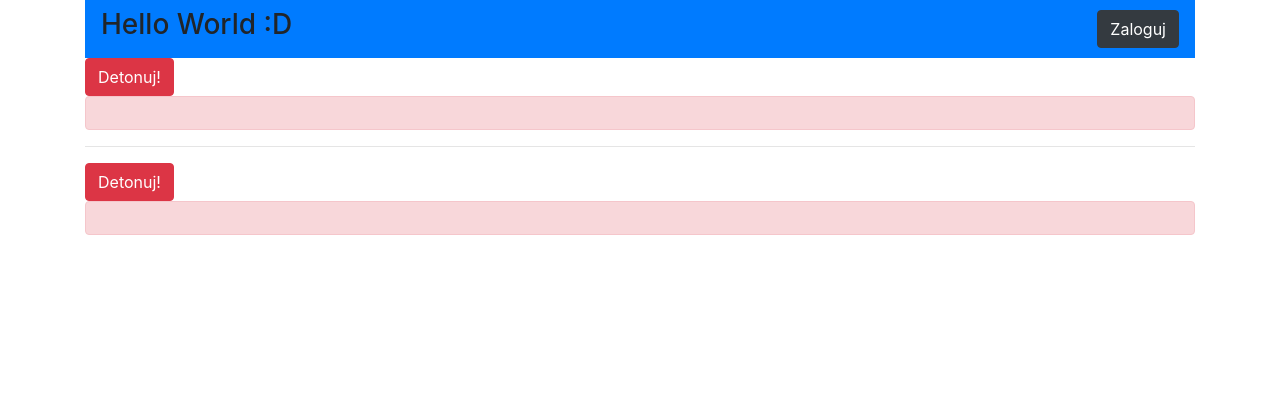
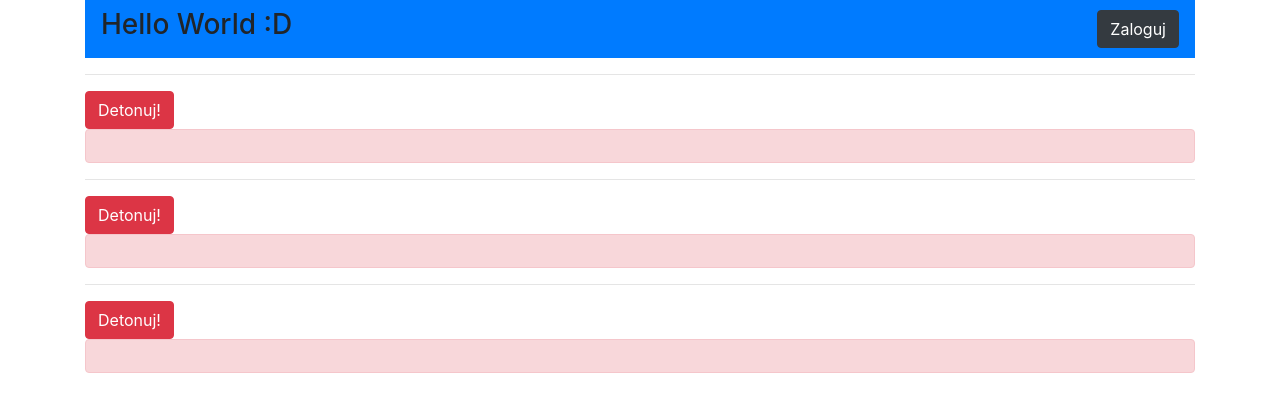
Before and after one commit to PBA77/react-ts-test, a React (Create React App) app: page / in a window 1280 px wide. Shown: the top 412 px of the page. Built offline with nearby package versions, Linux system fonts and the light colour scheme.

Commit message:
own hook

```diff
--- a/src/App.tsx
+++ b/src/App.tsx
@@ -3,7 +3,7 @@ import React from 'react';
 import Login from './Components/Login';
 import { Counter } from './Components/Counter';
 import BetterCounter from './Components/BetterCounter';
-
+import BestCounter from './Components/BestCounter';
 
 function App() {
   return (
@@ -13,9 +13,12 @@ function App() {
           <h3>Hello World :D</h3>
           <Login />
         </nav>
+        <hr></hr>
         <Counter />
         <hr></hr>
         <BetterCounter />
+        <hr></hr>
+        <BestCounter />
       </div>
     </div>
   );
--- /dev/null
+++ b/src/Components/BestCounter.tsx
@@ -0,0 +1,43 @@
+import React, { Component } from 'react';
+import { useState } from 'react';
+import { useEffect } from 'react';
+
+// Hook
+function useExplode() {
+  const [isClosing, setIsClosing] = useState(false);
+
+  useEffect(() => {
+    let timerID: NodeJS.Timeout;
+    if (isClosing) {
+      timerID = setTimeout(() => {
+        setIsClosing(false);
+      }, 2000);
+    }
+    return () => {
+      timerID && clearTimeout(timerID);
+    };
+  });
+
+  const boom = () => {
+    setIsClosing(true)
+  }
+
+  return {isClosing, boom}
+ }
+
+export default () => {
+  const {isClosing, boom} = useExplode()
+
+  return (
+    <>
+      <div>
+        <button type="button" onClick={boom} className="btn btn-danger">
+          Detonuj!
+        </button>
+        <div className="alert alert-danger" role="alert">
+          <h3>{isClosing ? "BUM!" : ""}</h3>
+        </div>
+      </div>
+    </>
+  );
+};
```
Also changed, not shown: 21 other files (tests, documents, lock files or other folders).
